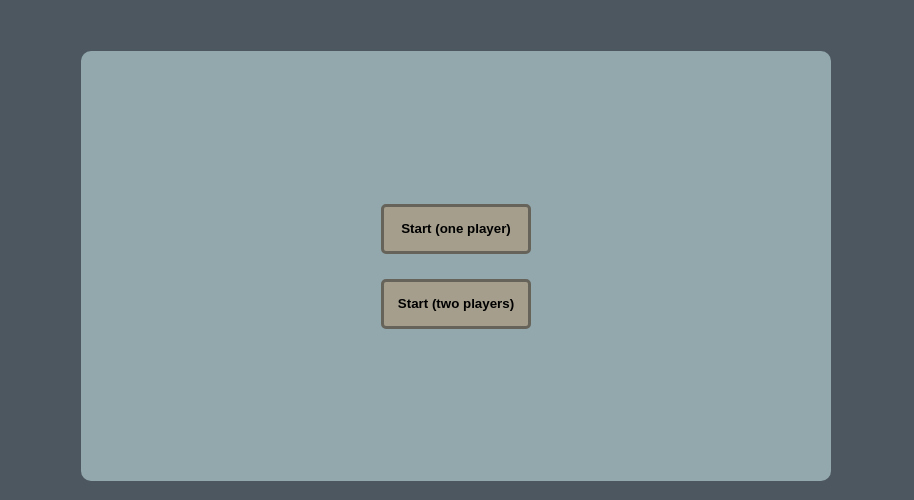
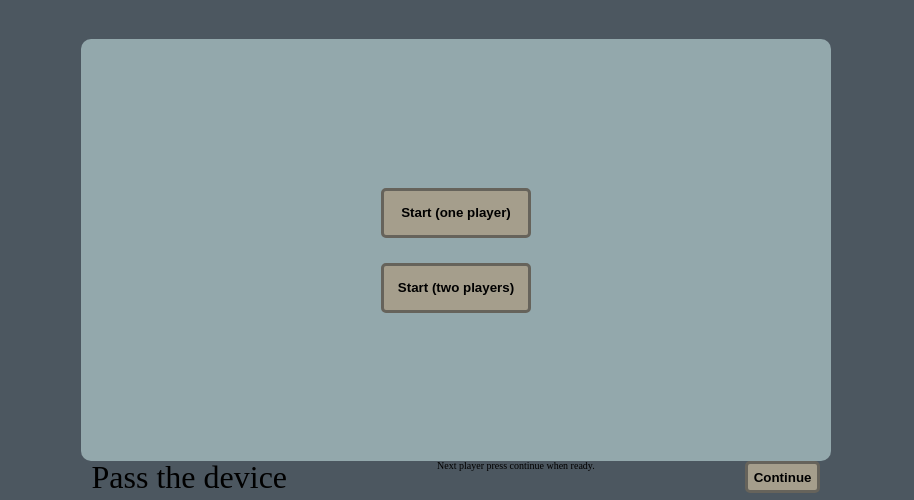
Before and after one commit to ykoziy/odin-battleship, a plain HTML site: page index.html in a window 1280 px wide. Shown: the part 247-747 px from the top of the page, without its empty margins (184-1098 px from the left). Drawn offline with Linux system fonts and the light colour scheme.

Commit message:
Added visual element for passing the device

```diff
--- a/index.html
+++ b/index.html
@@ -10,6 +10,7 @@
     <header>
       <img src="./img/battleship-game.png" alt="battleship logo" width="854" height="219">
     </header>
+
     <div id='game-over'>
       <div id='game-over-box'>
         <h1>Game Over!</h1>
@@ -17,6 +18,7 @@
         <button id='restart-btn'>Restart</button>
       </div>
     </div>
+
     <main id ='game-start'>
       <section id='main-menu'>
         <button id='start-btn'>Start (one player)</button>
@@ -27,6 +29,12 @@
         <input type="text" id="player-name" name="player-name" placeholder='player name' required>
         <button id='continue-btn'>Continue</button>
       </section>
+    </main>
+
+    <main id ='pass-device'>
+      <h1>Pass the device</h1>
+      <p>Next player press continue when ready.</p>
+      <button id='pass-btn'>Continue</button>
     </main>
 
     <main id ='ship-placement'>
```
